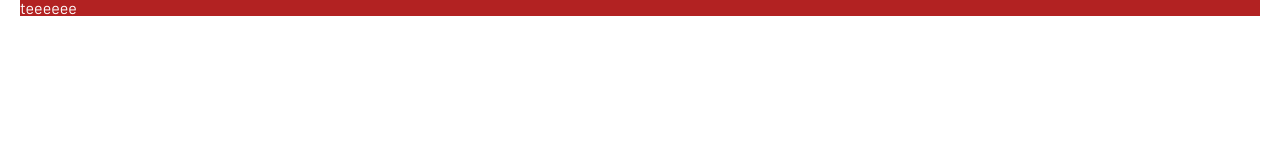
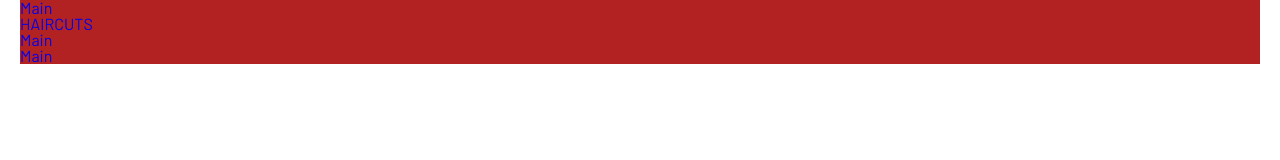
Before and after one commit to CatVooDoo/BarberShop, a plain HTML site: page index.html in a window 1280 px wide. Drawn offline with Linux system fonts and the light colour scheme.

Commit message:
Update index.html

```diff
--- a/index.html
+++ b/index.html
@@ -13,7 +13,14 @@
 
     <header class="header">
         <div class="wrapper">
-            teeeeee
+            <nav class="navigation">
+                <ul class="nav__list">
+                    <li class="list__item"><a href="#" class="nav__link">Main</a></li>
+                    <li class="list__item"><a href="#" class="nav__link">HAIRCUTS</a></li>
+                    <li class="list__item"><a href="#" class="nav__link">Main</a></li>
+                    <li class="list__item"><a href="#" class="nav__link">Main</a></li>
+                </ul>
+            </nav>
         </div>
     </header>
 
```
